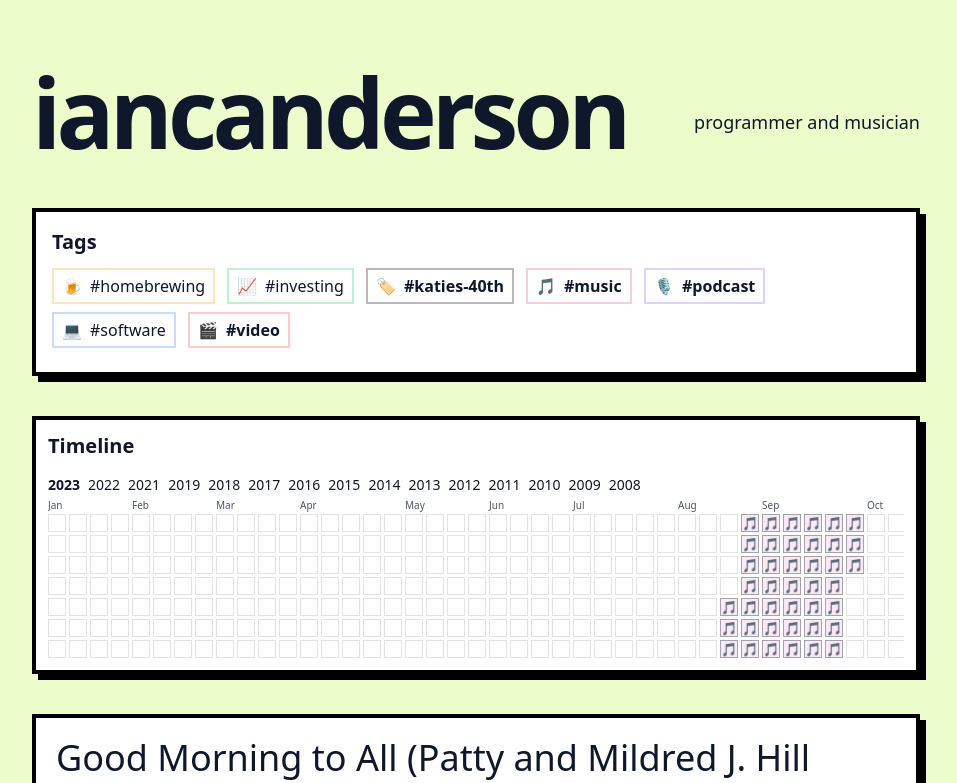
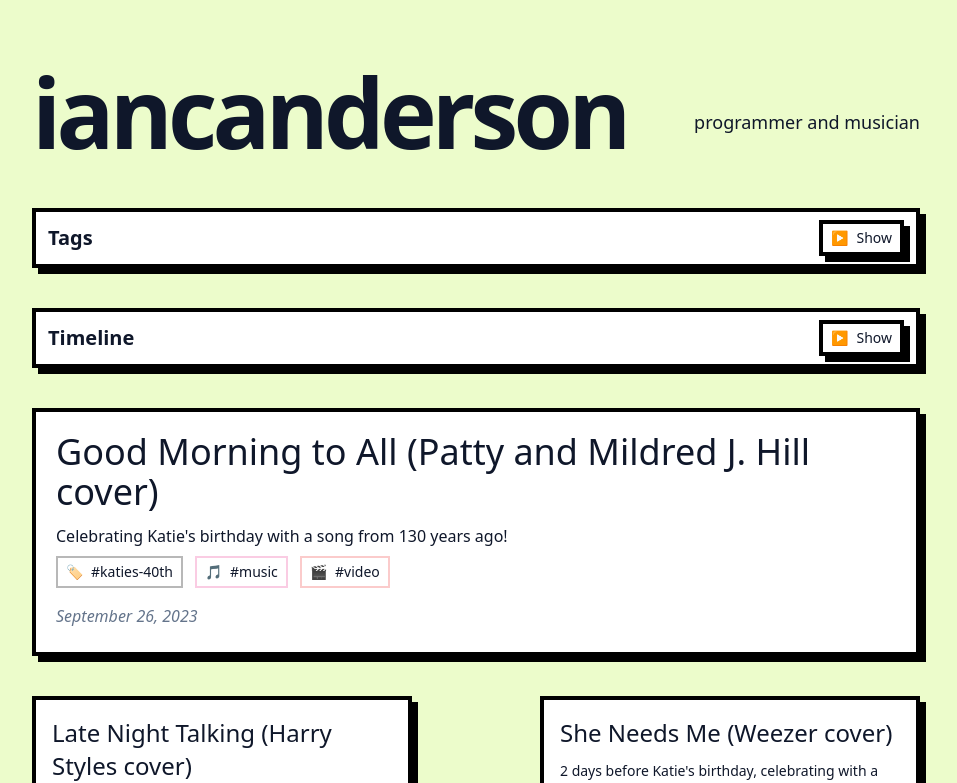
Before and after one commit to iancanderson/iancanderson.com, a Next.js app: page / in a window 1280 px wide. Shown: the top 783 px of the page, without its empty margins (164-1121 px from the left). Built offline with nearby package versions, Linux system fonts and the light colour scheme.

Commit message:
feat(homepage): collapsible Tags and Timeline; integrate calendar timeline in collapsible; add Collapsible component

```diff
--- /dev/null
+++ b/components/collapsible.tsx
@@ -0,0 +1,45 @@
+import { useEffect, useRef, useState } from "react";
+
+type Props = {
+  title: string;
+  defaultExpanded?: boolean;
+  forcedExpanded?: boolean;
+  children: React.ReactNode;
+};
+
+export default function Collapsible({ title, defaultExpanded = false, forcedExpanded, children }: Props) {
+  const [expanded, setExpanded] = useState<boolean>(!!defaultExpanded);
+  const idRef = useRef<string>(`collapsible-${Math.random().toString(36).slice(2)}`);
+  const panelId = idRef.current;
+  const isExpanded = forcedExpanded ?? expanded;
+
+  useEffect(() => {
+    if (forcedExpanded !== undefined) {
+      // Sync to forced state when provided
+      setExpanded(!!forcedExpanded);
+    }
+  }, [forcedExpanded]);
+
+  return (
+    <div className="mb-10 brutal-border bg-[color:var(--brutal-card)] text-[color:var(--brutal-fg)]">
+      <div className="flex items-center justify-between px-3 py-2">
+        <h2 className="text-xl font-extrabold">{title}</h2>
+        <button
+          type="button"
+          aria-expanded={isExpanded}
+          aria-controls={panelId}
+          onClick={() => setExpanded((v) => !v)}
+          className="brutal-border px-2 py-1 text-sm hover:underline"
+        >
+          <span className="mr-2" aria-hidden>{isExpanded ? "▼" : "▶"}</span>
+          {isExpanded ? "Hide" : "Show"}
+        </button>
+      </div>
+      <div id={panelId} className={isExpanded ? "block" : "hidden"}>
+        <div className="px-3 pb-3">
+          {children}
+        </div>
+      </div>
+    </div>
+  );
+}
--- a/components/tag-cloud.tsx
+++ b/components/tag-cloud.tsx
@@ -3,11 +3,12 @@ import { emojiForTag, colorClassForTag } from "../lib/tags";
 
 type Props = {
   counts: Record<string, number>;
+  bare?: boolean;
 };
 
 // tag helpers centralized in lib/tags
 
-const TagCloud = ({ counts }: Props) => {
+const TagCloud = ({ counts, bare = false }: Props) => {
   const entries = Object.entries(counts);
   if (entries.length === 0) return null;
   const max = Math.max(...entries.map(([, n]) => n));
@@ -22,9 +23,7 @@ const TagCloud = ({ counts }: Props) => {
 
   const sorted = entries.sort(([a], [b]) => a.localeCompare(b));
 
-  return (
-    <div className="mb-10 brutal-border bg-[color:var(--brutal-card)] p-4 text-[color:var(--brutal-fg)]">
-      <h2 className="text-xl mb-3 font-extrabold">Tags</h2>
+  const content = (
     <div className="flex flex-wrap">
       {sorted.map(([tag, n]) => (
         <Link key={tag} href={`/tags/${tag}`}>
@@ -35,6 +34,14 @@ const TagCloud = ({ counts }: Props) => {
         </Link>
       ))}
     </div>
+  );
+
+  if (bare) return content;
+
+  return (
+    <div className="mb-10 brutal-border bg-[color:var(--brutal-card)] p-4 text-[color:var(--brutal-fg)]">
+      <h2 className="text-xl mb-3 font-extrabold">Tags</h2>
+      {content}
     </div>
   );
 };
--- a/pages/index.tsx
+++ b/pages/index.tsx
@@ -5,6 +5,7 @@ import Intro from "../components/intro";
 import Layout from "../components/layout";
 import TagCloud from "../components/tag-cloud";
 import CalendarTimeline from "../components/calendar-timeline";
+import Collapsible from "../components/collapsible";
 import { getAllPosts } from "../lib/api";
 import Head from "next/head";
 import Post from "../types/post";
@@ -30,8 +31,12 @@ const Index = ({ allPosts }: Props) => {
         </Head>
         <Container>
           <Intro />
-          <TagCloud counts={tagCounts} />
-          <CalendarTimeline posts={allPosts.map(p => ({ slug: p.slug, date: p.date, tags: p.tags }))} />
+          <Collapsible title="Tags" defaultExpanded={false}>
+            <TagCloud counts={tagCounts} bare />
+          </Collapsible>
+          <Collapsible title="Timeline" defaultExpanded={false}>
+            <CalendarTimeline posts={allPosts.map(p => ({ slug: p.slug, date: p.date, tags: p.tags }))} bare hideTitle />
+          </Collapsible>
           {heroPost && (
             <HeroPost
               title={heroPost.title}
```
Lines whose indentation alone changed are shown as unchanged.
